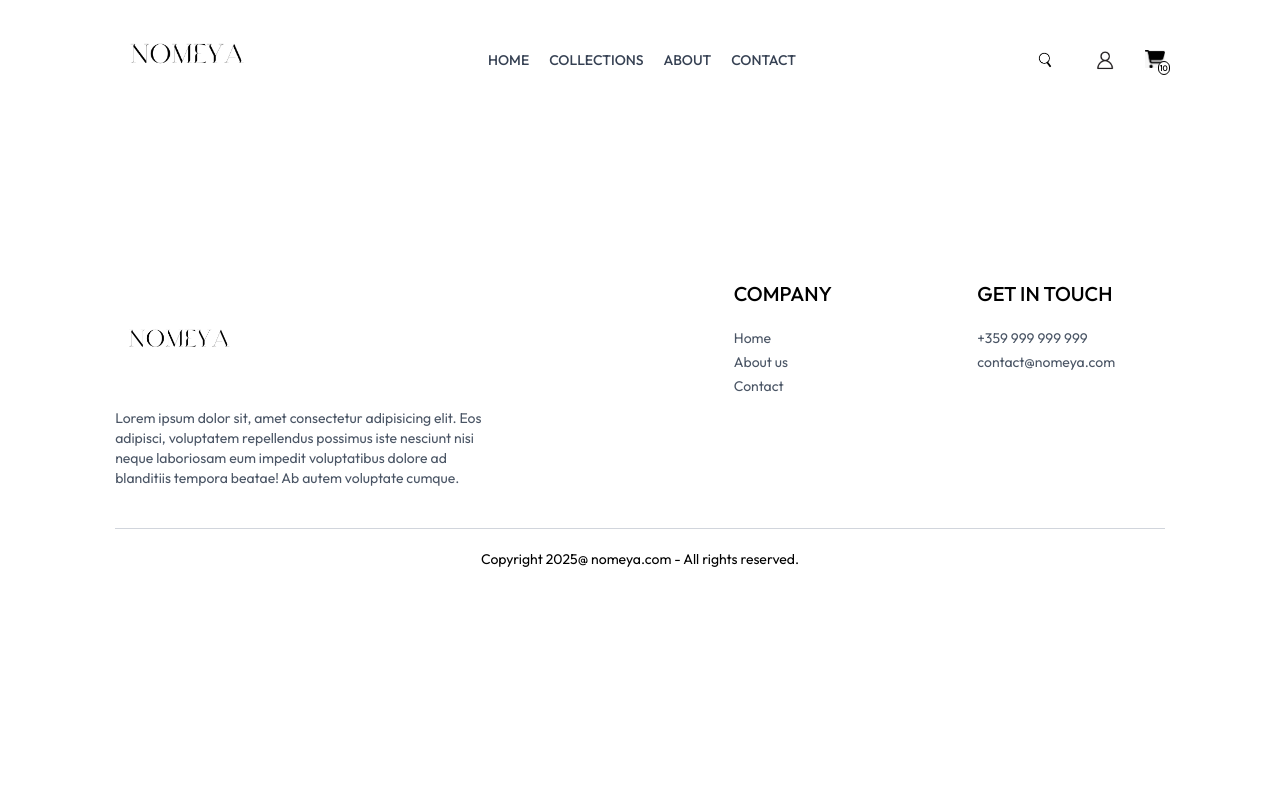
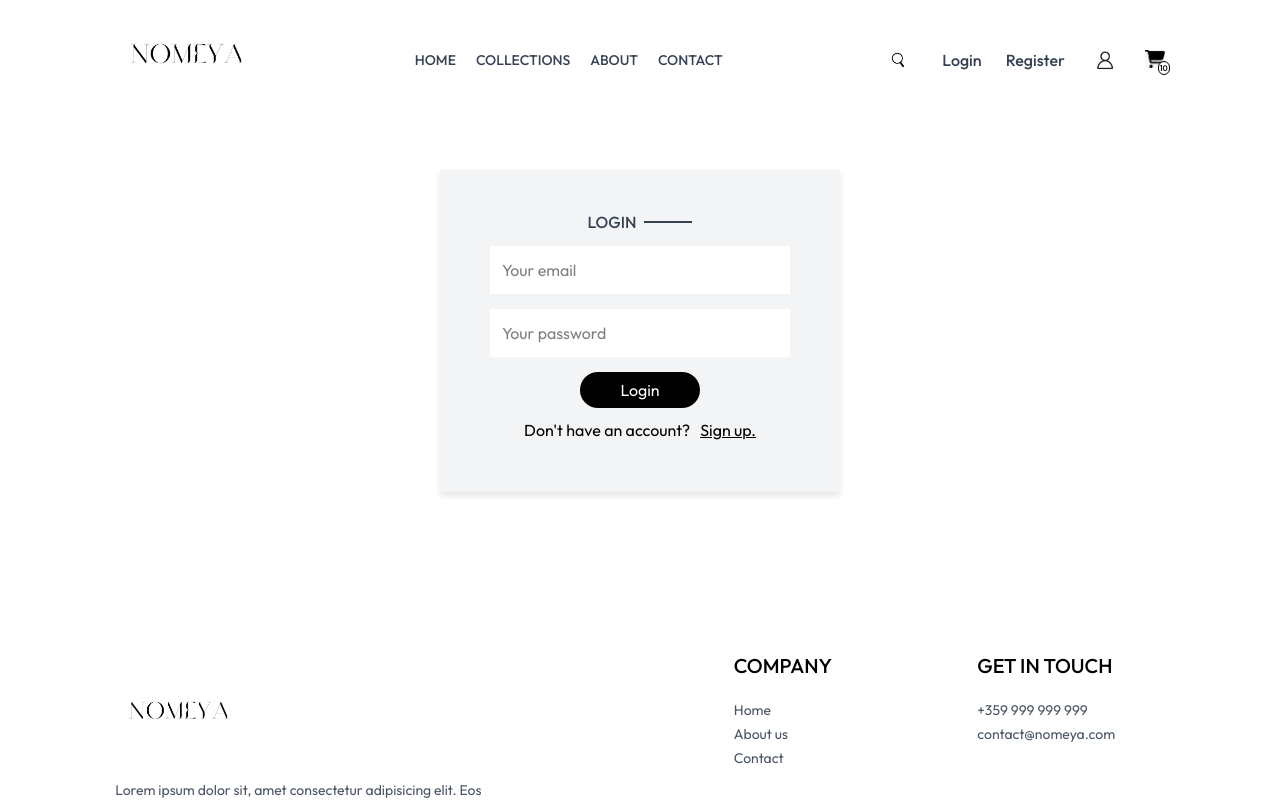
Before and after one commit to DianaAsli/Shop-React-Project, a React (Vite) app in the folder client/: page /users/login in a window 1280 px wide. Shown: the top 800 px of the page. Built offline with nearby package versions, Linux system fonts and the light colour scheme.

Commit message:
Add Login component with CSS styles

```diff
--- a/client/src/App.jsx
+++ b/client/src/App.jsx
@@ -4,6 +4,7 @@ import Navbar from './components/navbar/Navbar';
 import Footer from './components/footer/Footer';
 import Collection from './components/collections/Collection';
 import Category from './components/collections/Category';
+import Login from './components/login/Login';
 
 function App() {
   return (
@@ -13,6 +14,7 @@ function App() {
         <Route path='/' element={<Home />} />
         <Route path='/collection' element={<Collection/>}/>
         <Route path='/collection/:category' element={<Category/>}/>
+        <Route path='/users/login' element={<Login/>}/>
       </Routes>
       <Footer/>
     </div>
--- a/client/src/components/home/Hero.jsx
+++ b/client/src/components/home/Hero.jsx
@@ -1,3 +1,5 @@
+import { Link } from "react-router";
+
 export default function Hero() {
   return (
       <section className=" flex items-center justify-center h-[70vh] bg-gray-100"
@@ -6,9 +8,11 @@ export default function Hero() {
         <div className="text-center px-6">
           <h1 className="text-3xl sm:text-5xl font-semibold text-gray-800">Timeless Elegance</h1>
           <p className="text-gray-600 mt-3 text-sm sm:text-lg">Discover handcrafted jewelry designed for every moment.</p>
+          <Link to='/collection'>
           <button className="mt-5 px-6 py-2 bg-black text-white text-sm sm:text-base rounded-full hover:bg-gray-800 transition">
             Shop Now
           </button>
+          </Link>
         </div>
       </section>
   )
--- /dev/null
+++ b/client/src/components/login/Login.css
@@ -0,0 +1,45 @@
+.login-container{
+    text-align: center;
+    padding: 40px 20px;
+    background-color: #F3F4F6;
+    max-width: 400px;
+    margin: 50px auto;
+    /* border-radius: 8px; */
+    box-shadow: 0 4px 6px rgba(0,0,0,0.1);
+}
+
+.login-form{
+    display: flex;
+    flex-direction: column;
+    gap: 15px;
+    max-width: 300px;
+    margin: 0 auto;
+}
+
+.login-input{
+    width: 100%;
+    padding: 12px;
+    background-color: white;
+}
+.login-button{
+    padding: 6px;
+    background-color: #000;
+    color: white;
+    font-size: 16px;
+    border: none;
+    border-radius: 4px;
+    width: 40%;
+    border-radius: 20px;
+    margin: auto;
+    cursor: pointer;
+    transition: background 0.3s;
+}
+.login-text{
+    margin: 10px;
+    display: flex;
+    gap: 10px;
+    justify-content: center;
+}
+.login-link{
+    text-decoration:underline
+}
--- /dev/null
+++ b/client/src/components/login/Login.jsx
@@ -0,0 +1,20 @@
+import React from 'react'
+import Title from '../UI/Title'
+import { Link } from 'react-router'
+import './Login.css'
+
+export default function Login() {
+    return (
+        <div className='login-container'>
+            <Title className='login-title' text2={'LOGIN'}></Title>
+            <form action="" className='login-form'>
+                <input type="email" placeholder='Your email' name='email' required className='login-input' />
+                <input type="password" placeholder='Your password' name='password' required className='login-input' />
+                <button type='submit' className='login-button'>Login</button>
+            </form>
+            <p className='login-text'>Don't have an account?
+                <Link to='/users/register' className='login-link'>Sign up.</Link>
+            </p>
+        </div>
+    )
+}
--- a/client/src/components/navbar/Navbar.jsx
+++ b/client/src/components/navbar/Navbar.jsx
@@ -38,6 +38,9 @@ export default function Navbar() {
             <div className='flex items-center gap-6'>
                 <img src={searchIcon} alt="" className="w-10 cursor-pointer" />
 
+                <Link className='text-gray-700' to='/users/login'>Login</Link>
+                <Link className='text-gray-700' to='/users/register'>Register</Link>
+
                 <div className='group relative'>
                     <img src={user} alt="" className="w-8 cursor-pointer icon-thin" />
                     <div className='group-hover:block hidden absolute dropdown-menu right-0 pt-4'>
```
